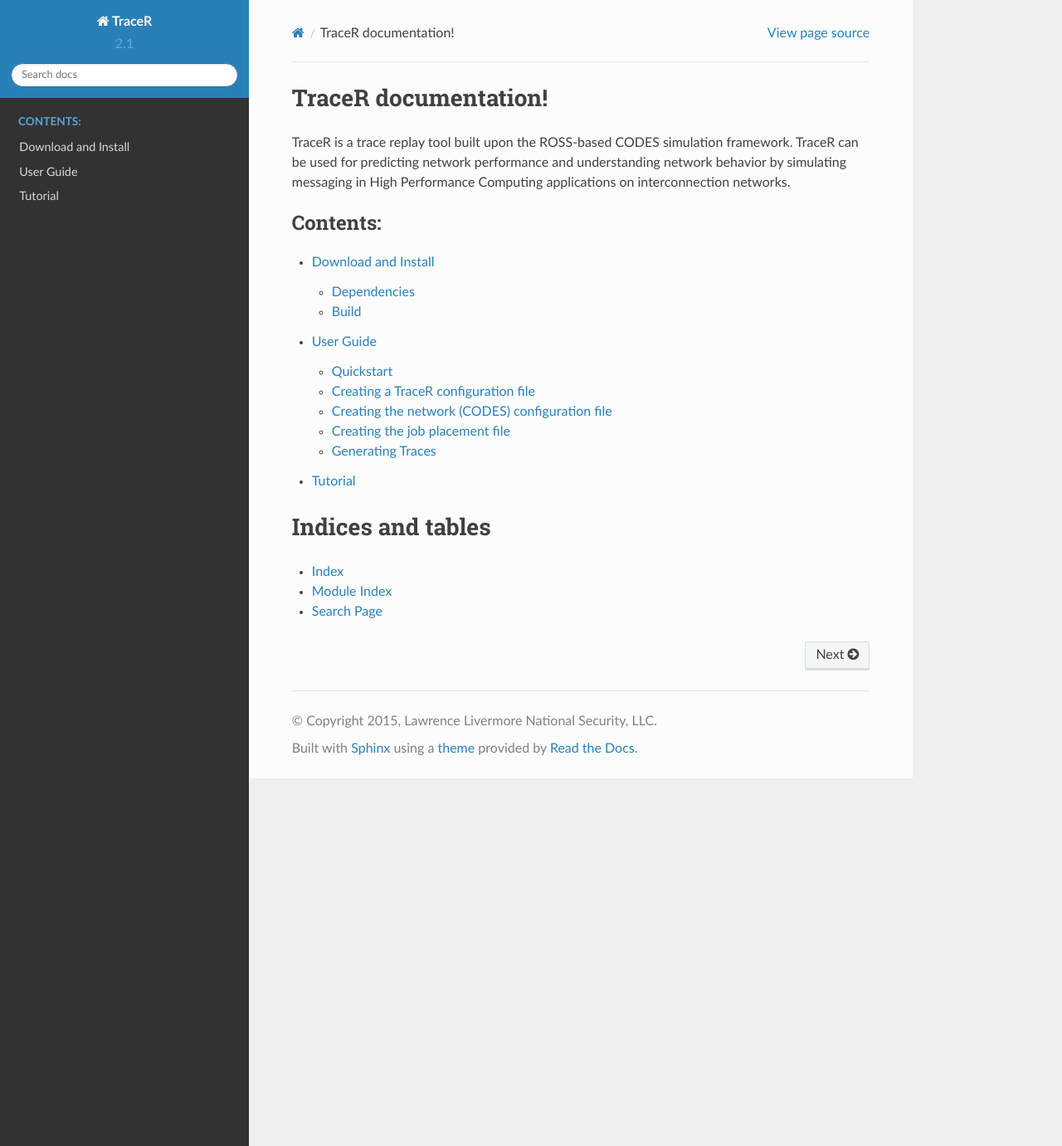
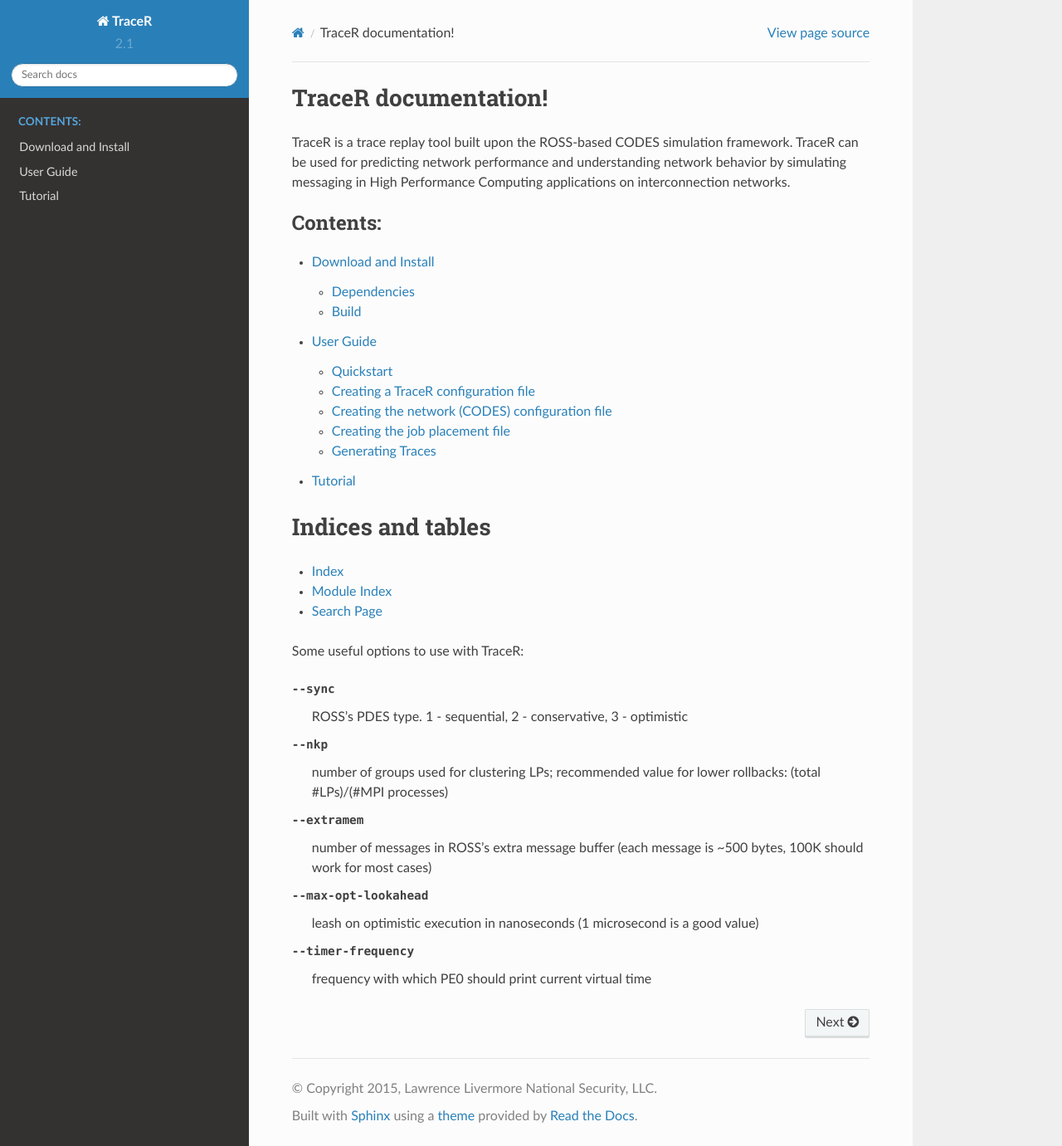
Before and after one commit to nightlark/rtd-test-option-lists, a Sphinx documentation site: the page built from docs/index.rst, in a window 1280 px wide and 1381 px high. Shown: the whole window at 83% size. Built offline with Sphinx 7.4.7 and the Read the Docs theme 2.0.0, drawn with Linux system fonts in a browser that asks for light colours; formulas are drawn with MathJax 3; pages that are not in the unit, such as notebooks, are missing from menus.

Commit message:
Update index.rst

```diff
--- a/docs/index.rst
+++ b/docs/index.rst
@@ -27,3 +27,11 @@
 * :ref:`genindex`
 * :ref:`modindex`
 * :ref:`search`
+
+Some useful options to use with TraceR:
+
+--sync                 ROSS's PDES type. 1 - sequential, 2 - conservative, 3 - optimistic
+--nkp                  number of groups used for clustering LPs; recommended value for lower rollbacks: (total #LPs)/(#MPI processes)
+--extramem             number of messages in ROSS's extra message buffer (each message is ~500 bytes, 100K should work for most cases)
+--max-opt-lookahead    leash on optimistic execution in nanoseconds (1 microsecond is a good value)
+--timer-frequency      frequency with which PE0 should print current virtual time
```
